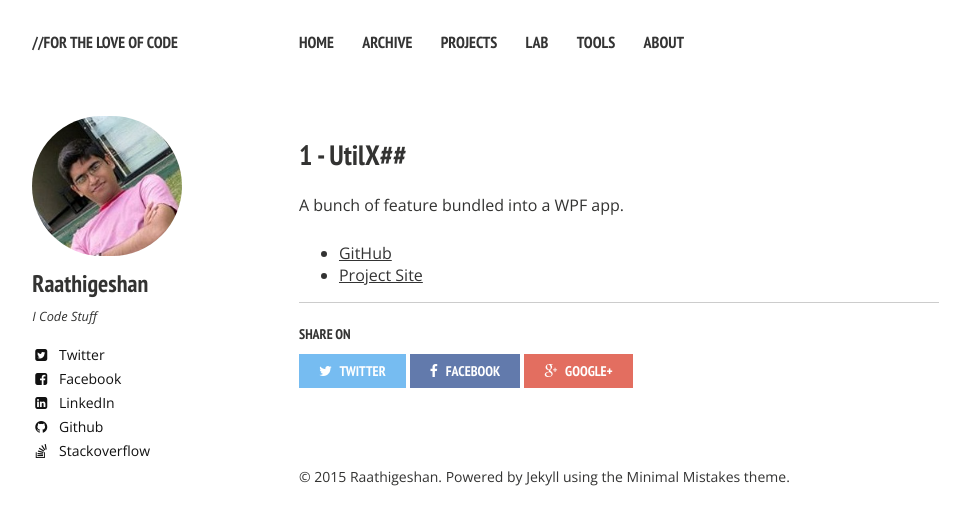
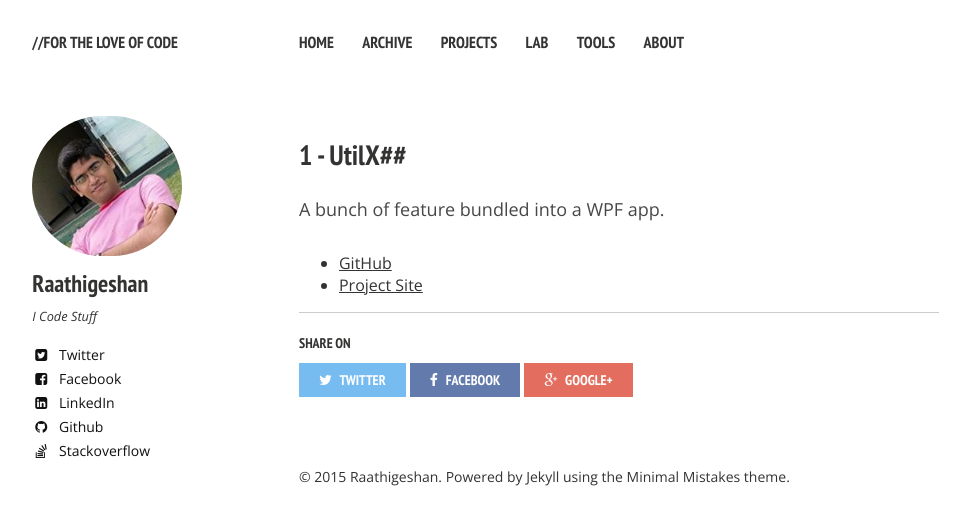
Before and after one commit to Raathigesh/Raathigesh.github.io, a Jekyll site: the page built from projects/index.md, in a window 1280 px wide. Shown: the top 525 px of the page, without its empty margins (21-991 px from the left). Built offline with Jekyll 4.4.1, drawn with Linux system fonts in a browser that asks for light colours; nearby versions of some CDN libraries.

Commit message:
no message

```diff
--- a/_sass/page.scss
+++ b/_sass/page.scss
@@ -443,6 +443,14 @@ $button-size: 1.5rem;
 .article-wrap {
 	p{
 		margin-top : 10px;
+		font-size: 18px;
+		font-style: normal;
+		font-weight: normal;
+		line-height: 31.5px;
+		text-align: justify;
+		vertical-align: baseline;
+		word-break: normal;
+		color: rgb(71, 71, 71);
 	}
 	// Dotted line underlines for links
 	p > a,
```
